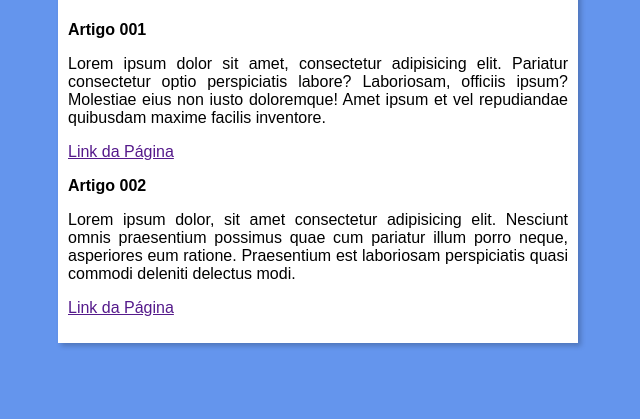
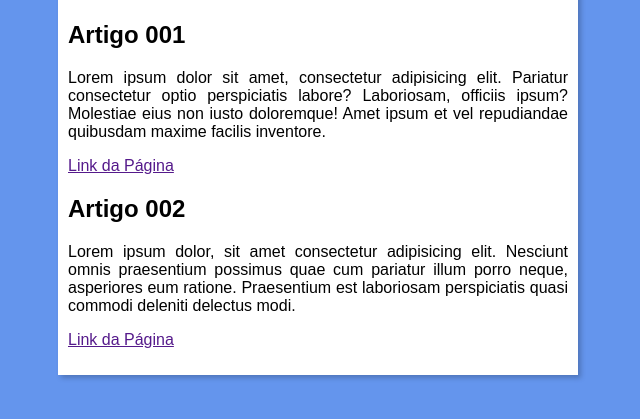
Before and after one commit to EmanoelElon/projeto-site, a plain HTML site: page index.html in a window 1280 px wide. Shown: the part 87-506 px from the top of the page, without its empty margins (322-962 px from the left). Drawn offline with Linux system fonts and the light colour scheme.

Commit message:
Update style.css

```diff
--- a/estilos/style.css
+++ b/estilos/style.css
@@ -20,7 +20,7 @@ h1 {
 }
 
 h2 {
-    font-size: 12;
+    font-size: 24px;
 }
 
 p {
```
